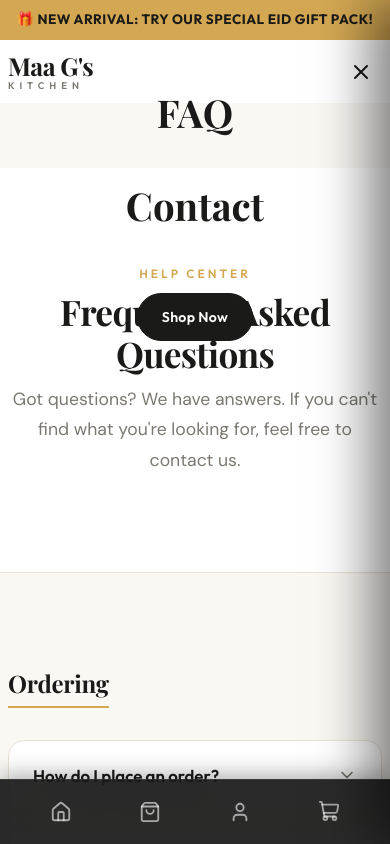
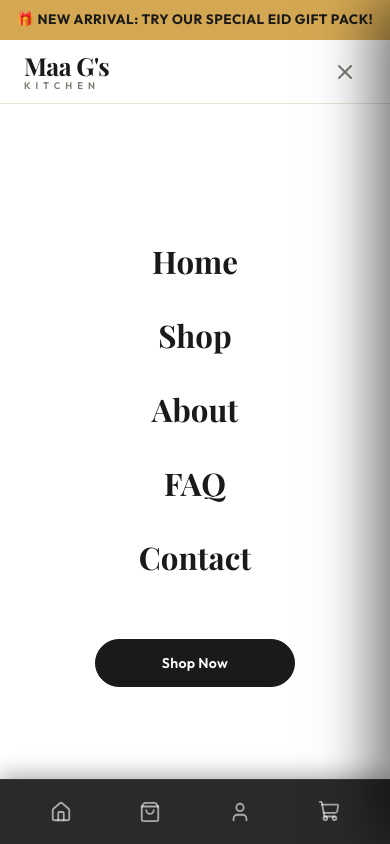
Before and after one commit to talhs999/-Maa-G-s-Kitchen, a Next.js app: page /faq in a window 390 px wide. Both pictures are taken after a click on the button 361 px from the left and 71 px from the top of the page. Shown: the top 844 px of the page. Built offline with nearby package versions, Linux system fonts and the light colour scheme; a web font is replaced by a local one.

Commit message:
Partial UI fixes: Mobile menu header (Logo+X) and Auth hang handling

```diff
--- a/components/Header.js
+++ b/components/Header.js
@@ -99,6 +99,16 @@ export default function Header() {
 
       {/* Mobile Menu Overlay */}
       <div className={`${styles.mobileOverlay} ${mobileOpen ? styles.open : ''}`}>
+        <div className={styles.mobileMenuHeader}>
+          <Link href="/" className={styles.logo} onClick={() => setMobileOpen(false)}>
+            <span className={styles.logoMaa}>Maa G&apos;s</span>
+            <span className={styles.logoKitchen}>Kitchen</span>
+          </Link>
+          <button className={styles.iconBtn} onClick={() => setMobileOpen(false)}>
+            <X size={24} />
+          </button>
+        </div>
+
         <nav className={styles.mobileNav}>
           {[...leftLinks, ...rightLinks].map((link, i) => (
             <Link
@@ -106,7 +116,7 @@ export default function Header() {
               href={link.href}
               className={styles.mobileNavLink}
               onClick={() => setMobileOpen(false)}
-              style={{ animationDelay: `${i * 0.06}s` }}
+              style={{ animationDelay: `${i * 0.05}s` }}
             >
               {link.label}
             </Link>
--- a/components/Header.module.css
+++ b/components/Header.module.css
@@ -165,16 +165,20 @@
 /* ---- Mobile Overlay ---- */
 .mobileOverlay {
   position: fixed;
-  top: 0; left: 0; right: 0; bottom: 0;
+  inset: 0;
+  width: 100vw;
+  height: 100vh;
   background: var(--white);
-  z-index: 999;
+  z-index: 2000; /* Higher than everything else */
   display: flex;
+  flex-direction: column;
   align-items: center;
   justify-content: center;
   opacity: 0;
   visibility: hidden;
-  transition: all 0.35s ease;
+  transition: all 0.4s cubic-bezier(0.16, 1, 0.3, 1);
 }
+
 .mobileOverlay.open {
   opacity: 1;
   visibility: visible;
@@ -184,32 +188,52 @@
   display: flex;
   flex-direction: column;
   align-items: center;
-  gap: var(--space-xl);
+  gap: var(--space-lg);
+  padding: var(--space-4xl) 0;
 }
 
 .mobileNavLink {
   font-family: var(--font-heading);
-  font-size: 2.4rem;
+  font-size: clamp(1.8rem, 8vw, 2.8rem);
   font-weight: 700;
   color: var(--ink);
   opacity: 0;
   transform: translateY(20px);
   transition: color var(--transition-base);
+  text-align: center;
 }
+
 .mobileOverlay.open .mobileNavLink {
   opacity: 1;
   transform: translateY(0);
   animation: fadeInUp 0.4s ease forwards;
 }
+
 .mobileNavLink:hover { color: var(--spice-warm); }
 
 .mobileCta {
-  margin-top: var(--space-lg);
+  margin-top: var(--space-xl);
   opacity: 0;
+  min-width: 200px;
 }
+
 .mobileOverlay.open .mobileCta {
   opacity: 1;
-  animation: fadeInUp 0.4s ease 0.35s forwards;
+  animation: fadeInUp 0.4s ease 0.3s forwards;
+}
+
+/* Close button inside overlay area (top right) */
+.mobileMenuHeader {
+  position: absolute;
+  top: 0;
+  left: 0;
+  right: 0;
+  height: var(--header-height);
+  display: flex;
+  align-items: center;
+  justify-content: space-between;
+  padding: 0 var(--space-lg);
+  border-bottom: 1px solid var(--cream-border);
 }
 
 /* ---- Responsive ---- */
```
Also changed, not shown: app/auth/page.js (+12 -11 lines).
